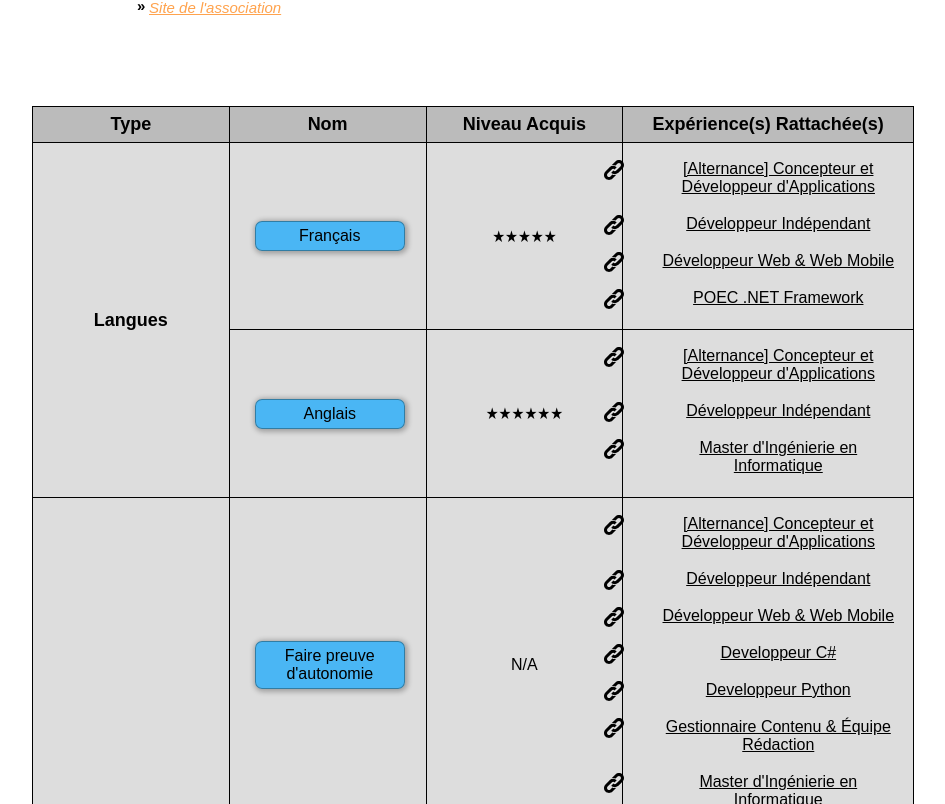
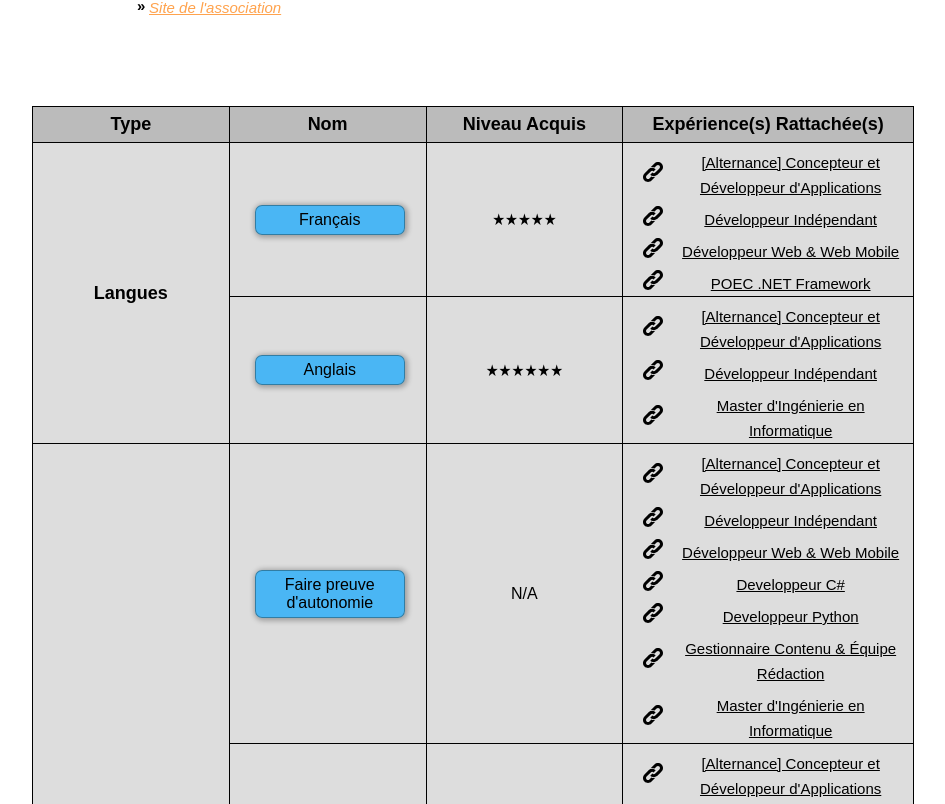
Before and after one commit to Geoffrey-Merville/portfolio, a React (Create React App) app: page /parcours in a window 1280 px wide. Shown: the part 3356-4160 px from the top of the page, without its empty margins (167-1112 px from the left). Built offline with nearby package versions, Linux system fonts and the light colour scheme.

Commit message:
Fixed 'Expérience(s) Rattachée(s)' column styles

```diff
--- a/src/styles/assets/media-screens.scss
+++ b/src/styles/assets/media-screens.scss
@@ -84,6 +84,19 @@
             word-wrap: inherit;
         }
 
+        .linked-experience {
+            word-break: inherit;
+        }
+
+        ul {
+            max-width: 350px;
+            margin-left: 20px;
+
+            li {
+                padding-left: 25px;
+            }
+        }
+
         span {
             display: inline-block;
             background: $chip-background;
--- a/src/styles/assets/tables.scss
+++ b/src/styles/assets/tables.scss
@@ -6,20 +6,27 @@
 
     .linked-experience {
         color: black;
-        margin: 7px 0;
+        word-break: break-all;
+        margin: 7px 5px 0;
 
         &:hover {
             color: $hovered-table-link;
         }
+    }
 
-        &::before {
-            content: "";
-            background: url("assets/images/link-icon.svg") no-repeat center/cover;
-            position: absolute;
-            margin-left: -30px;
-            right: 290px;
-            width: 20px;
-            height: 20px;
+    ul {
+        //list-style-image: url("assets/images/link-icon.svg");
+        line-height: 2.5rem;
+        margin-left: 5px;
+
+        li {
+            padding-left: 25px;
+            background-image: url("assets/images/link-icon.svg");
+            background-repeat: no-repeat;
+            background-position: left center; /* Ajustez selon vos besoins */
+            display: flex;
+            align-items: center; /* Centre l'élément verticallement */
+            justify-content: center;
         }
     }
 
@@ -58,19 +65,12 @@
         font-size: 1.6rem;
 
         ul {
-            margin: 10px 30px 15px;
-            list-style: none;
-            width: 250px;
-
-            li {
-                margin: 5px 0;
-            }
+            font-size: 1.5rem;
         }
     }
 
     th {
         font-size: 1.8rem;
         padding: 7px 10px;
-        min-width: 300px;
     }
   }
```
Also changed, not shown: src/App.css, src/assets/images/link-icon.svg.
